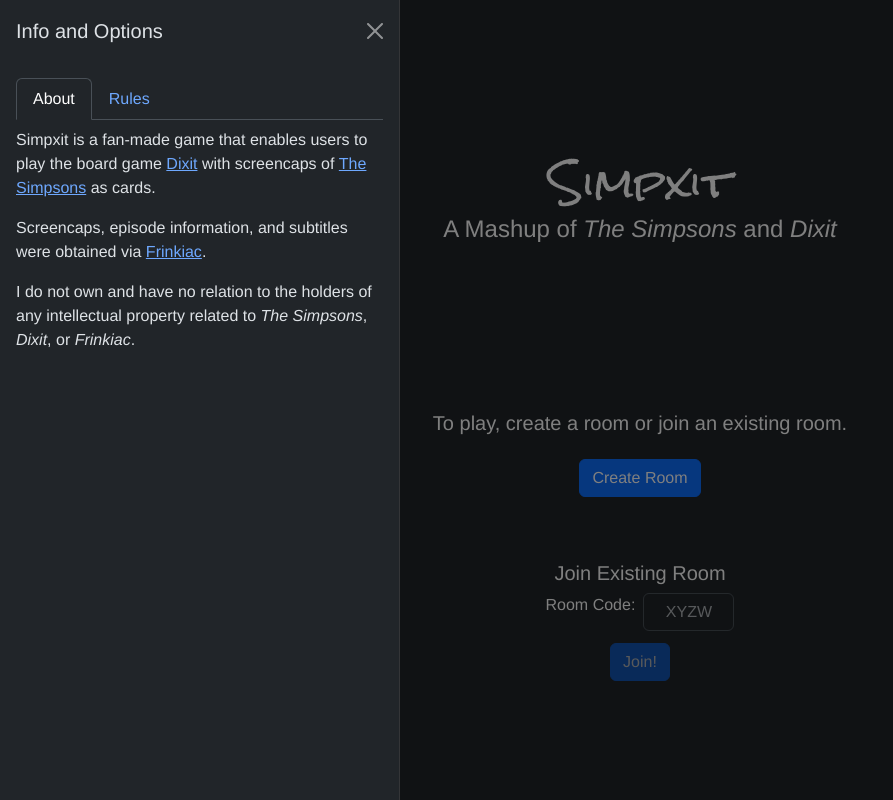
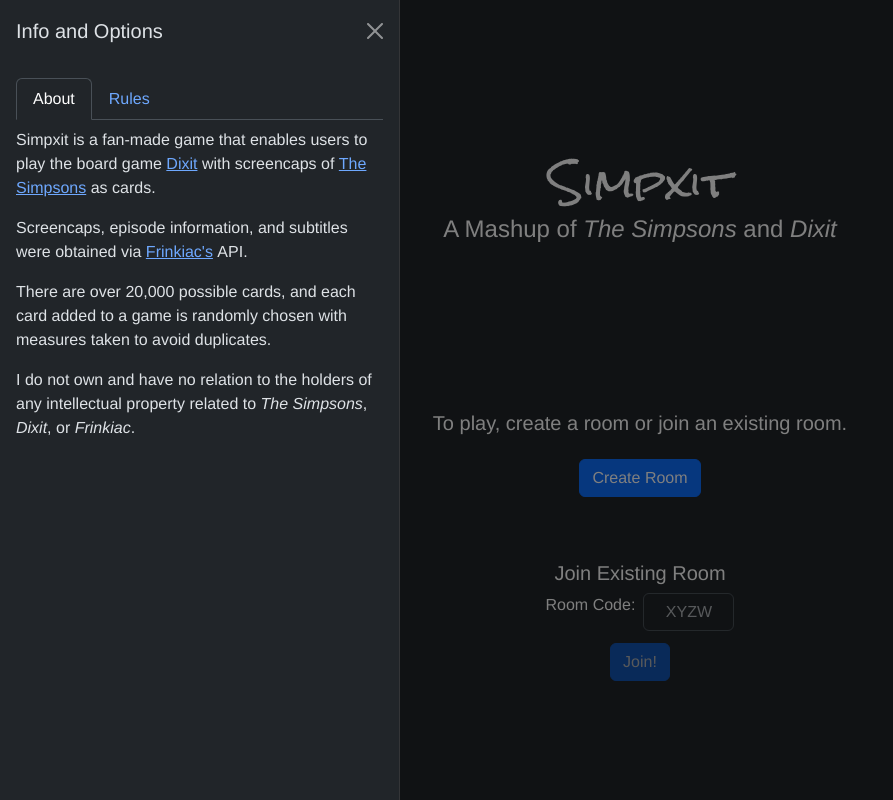
Before and after one commit to gmelsby/simpxit, a React (Vite) app in the folder client/: page / in a window 1280 px wide. Both pictures are taken after a click on the button "Info". Shown: the whole page, without its empty margins (0-893 px from the left). Built offline with nearby package versions, Linux system fonts and the light colour scheme; a web font is replaced by a local one.

Commit message:
added more info to About

```diff
--- a/client/src/components/About.tsx
+++ b/client/src/components/About.tsx
@@ -21,10 +21,13 @@
         <a href="https://frinkiac.com/"
           target="_blank"
           rel="noopener noreferrer">
-          Frinkiac
+          Frinkiac&apos;s
         </a>
-        .
+        &nbsp;API.
       </p>
+    </p>
+    <p>
+      There are over 20,000 possible cards, and each card added to a game is randomly chosen with measures taken to avoid duplicates.
     </p>
     <p>
       I do not own and have no relation to the holders of any intellectual property related to <em>The Simpsons</em>, <em>Dixit</em>, or <em>Frinkiac</em>.
```
